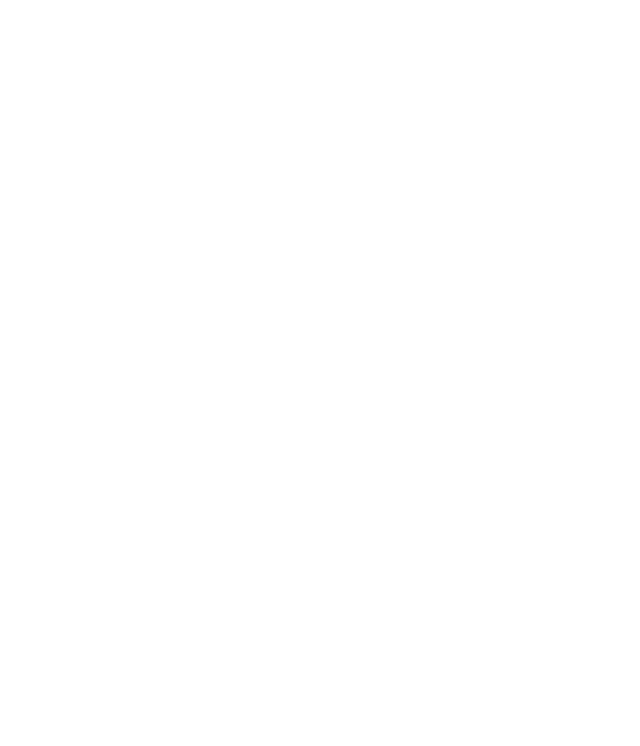
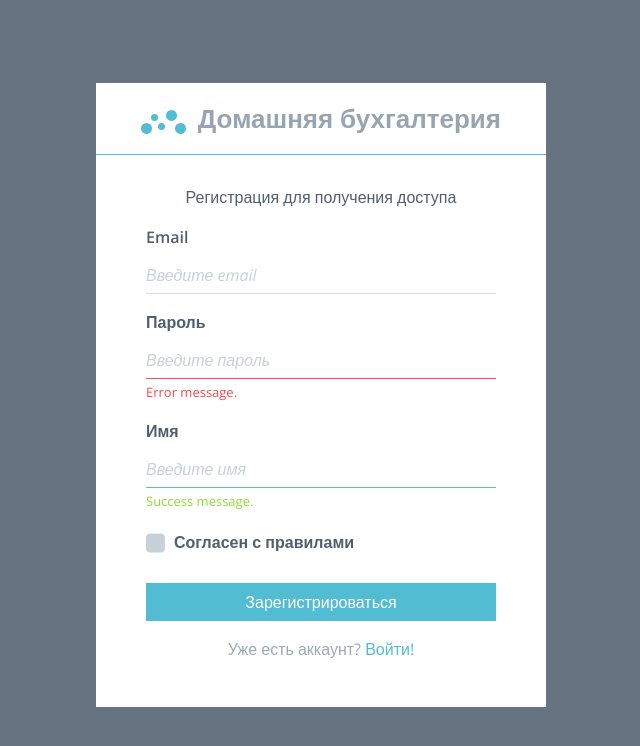
Before and after one commit to de4ev/money-manager, an Angular app: page /registration in a window 1280 px wide. Before the commit this address led to /. Shown: the top 746 px of the page, without its empty margins (319-959 px from the left). Built offline with nearby package versions, Linux system fonts and the light colour scheme.

Commit message:
auth components

```diff
--- a/src/app/auth/auth.component.html
+++ b/src/app/auth/auth.component.html
@@ -0,0 +1,21 @@
+<div class="auth">
+        <div class="auth-container">
+            <div class="card">
+                <header class="auth-header">
+                    <h1 class="auth-title">
+                        <div class="logo">
+                            <span class="l l1"></span>
+                            <span class="l l2"></span>
+                            <span class="l l3"></span>
+                            <span class="l l4"></span>
+                            <span class="l l5"></span>
+                        </div>
+                        Домашняя бухгалтерия
+                    </h1>
+                </header>
+                <div class="auth-content">
+                    <router-outlet></router-outlet>
+                </div>
+            </div>
+        </div>
+    </div>
--- a/src/app/auth/auth.component.ts
+++ b/src/app/auth/auth.component.ts
@@ -1,4 +1,4 @@
-import { Component } from '../../../node_modules/@angular/core';
+import { Component } from '@angular/core';
 
 @Component({
     selector: 'mm-auth',
--- a/src/app/auth/login/login.component.html
+++ b/src/app/auth/login/login.component.html
@@ -1,3 +1,29 @@
-<p>
-  login works!
-</p>
+<p class="text-xs-center">Войдите для работы</p>
+<form>
+    <div class="form-group">
+        <label for="email">Email</label>
+        <input
+            type="text"
+            class="form-control underlined"
+            id="email"
+            placeholder="Введите ваш email"
+        >
+    </div>
+    <div class="form-group">
+        <label for="password">Пароль</label>
+        <input
+            type="password"
+            class="form-control underlined"
+            id="password"
+            placeholder="Пароль"
+        >
+    </div>
+    <div class="form-group">
+        <button type="submit" class="btn btn-block btn-primary">Войти</button>
+    </div>
+    <div class="form-group">
+        <p class="text-muted text-xs-center">
+            Нет аккаунта? <a href="#">Зарегистрироваться!</a>
+        </p>
+    </div>
+</form>
--- a/src/app/auth/registration/registration.component.html
+++ b/src/app/auth/registration/registration.component.html
@@ -1,3 +1,49 @@
-<p>
-  registration works!
-</p>
+<p class="text-xs-center">Регистрация для получения доступа</p>
+<form>
+    <div class="form-group">
+        <label for="email">Email</label>
+        <input
+            type="text"
+            class="form-control underlined"
+            id="email"
+            placeholder="Введите email"
+        >
+    </div>
+    <div class="form-group has-error">
+        <label for="password">Пароль</label>
+        <input
+            type="password"
+            class="form-control underlined"
+            id="password"
+            placeholder="Введите пароль"
+        >
+        <span class="form-help-text">Error message.</span>
+    </div>
+    <div class="form-group has-success">
+        <label for="name">Имя</label>
+        <input
+            type="text"
+            class="form-control underlined"
+            id="name"
+            placeholder="Введите имя"
+        >
+        <span class="form-help-text">Success message.</span>
+    </div>
+    <div class="form-group">
+        <label for="agree">
+            <input class="checkbox" id="agree" type="checkbox">
+            <span>Согласен с правилами</span>
+        </label>
+    </div>
+    <div class="form-group">
+        <button type="submit" class="btn btn-block btn-primary">Зарегистрироваться</button>
+    </div>
+    <div class="form-group">
+        <p class="text-muted text-xs-center">
+            Уже есть аккаунт?
+            <a href="#">
+                Войти!
+            </a>
+        </p>
+    </div>
+</form>
--- a/src/index.html
+++ b/src/index.html
@@ -2,10 +2,10 @@
 <html lang="en">
 <head>
   <meta charset="utf-8">
-  <title>MoneyManager</title>
+  <meta http-equiv="x-ua-compatible" content="ie=edge">
+  <title>Money Manager</title>
+  <meta name="viewport" content="width=device-width, initial-scale=1">
   <base href="/">
-
-  <meta name="viewport" content="width=device-width, initial-scale=1">
   <link rel="icon" type="image/x-icon" href="favicon.ico">
 </head>
 <body>
```
Also changed, not shown: src/app/auth/auth-routing.module.ts (+5 -2 lines), src/app/auth/auth.module.ts (+4 -3 lines).
